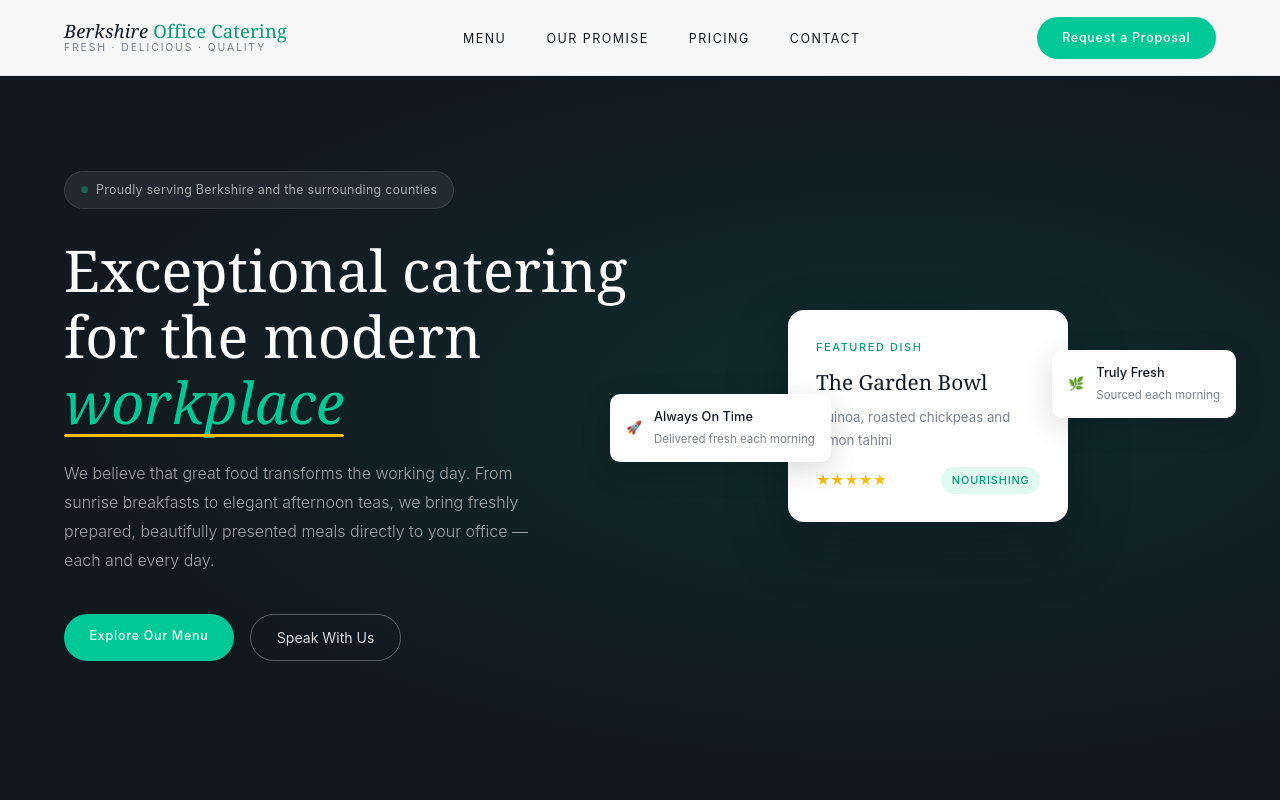
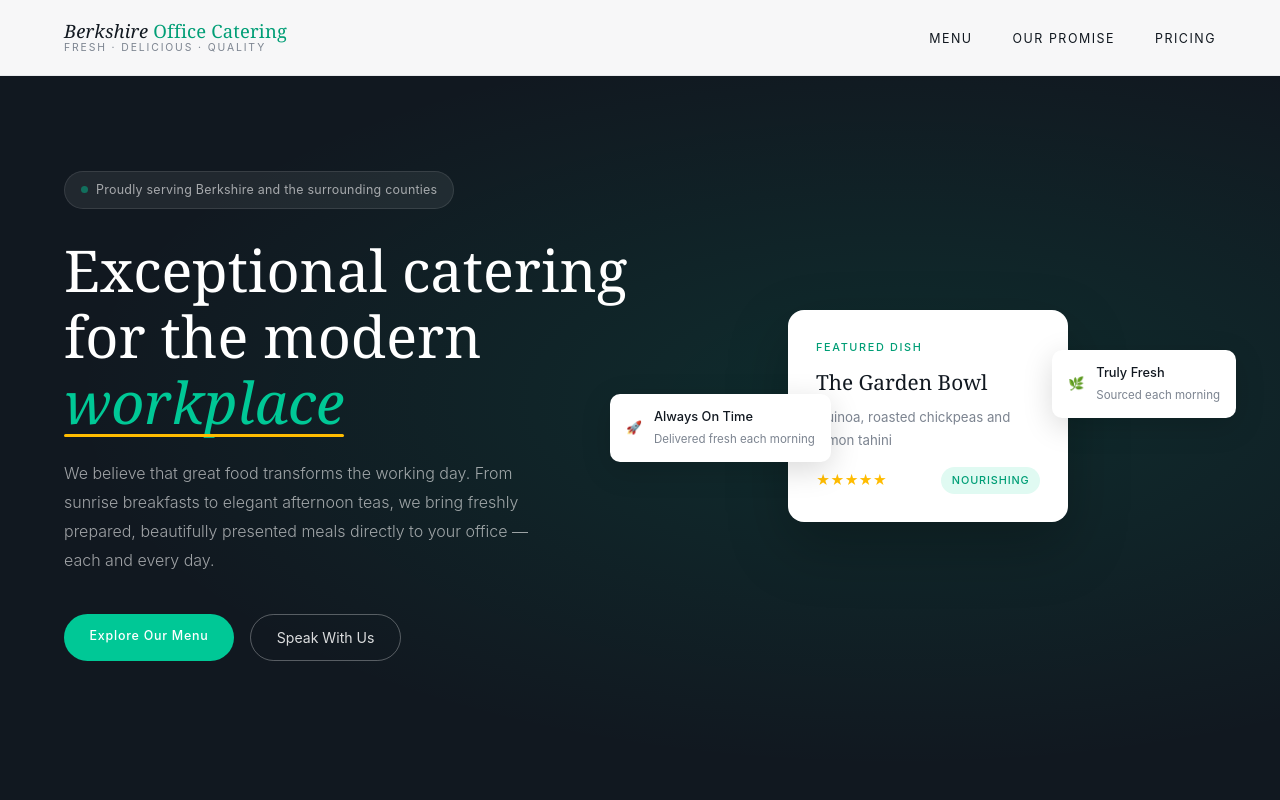
Before and after one commit to younes478/qualityfirst-website, a React (Create React App) app: page / in a window 1280 px wide. Shown: the top 800 px of the page. Built offline with nearby package versions, Linux system fonts and the light colour scheme.

Commit message:
remove contact/proposal section

```diff
--- a/src/App.js
+++ b/src/App.js
@@ -71,7 +71,6 @@ function App() {
     { label: 'Pricing', section: 'pricing' },
   ];
   const footerContactLinks = [
-    { label: 'Get in Touch', section: 'contact' },
     { label: 'hello@berkshireofficecatering.co.uk', href: 'mailto:hello@berkshireofficecatering.co.uk' },
     { label: '0800 123 4567', href: 'tel:08001234567' },
   ];
@@ -94,9 +93,7 @@ function App() {
           <li><a href="#menu">Menu</a></li>
           <li><a href="#why">Our Promise</a></li>
           <li><a href="#pricing">Pricing</a></li>
-          <li><a href="#contact">Contact</a></li>
         </ul>
-        <a href="#contact" className="fd-btn-primary">Request a Proposal</a>
       </nav>
 
       {/* HERO */}
@@ -261,16 +258,7 @@ function App() {
         </div>
       </section>
 
-      {/* CTA */}
-      <section className="fd-cta" id="contact">
-        <h2>Ready to elevate your office food?</h2>
-        <p>We would love to welcome you. Get in touch and we'll arrange a tasting for your team.</p>
-        <div className="fd-cta-form">
-          <input className="fd-cta-input" type="email" placeholder="Your professional email address" />
-          <button className="fd-btn-cta">Request a Proposal</button>
-        </div>
-        <small>No obligation. We'll be in touch within one business day.</small>
-      </section>
+
 
       {/* FOOTER */}
       <footer className="fd-footer">
```
